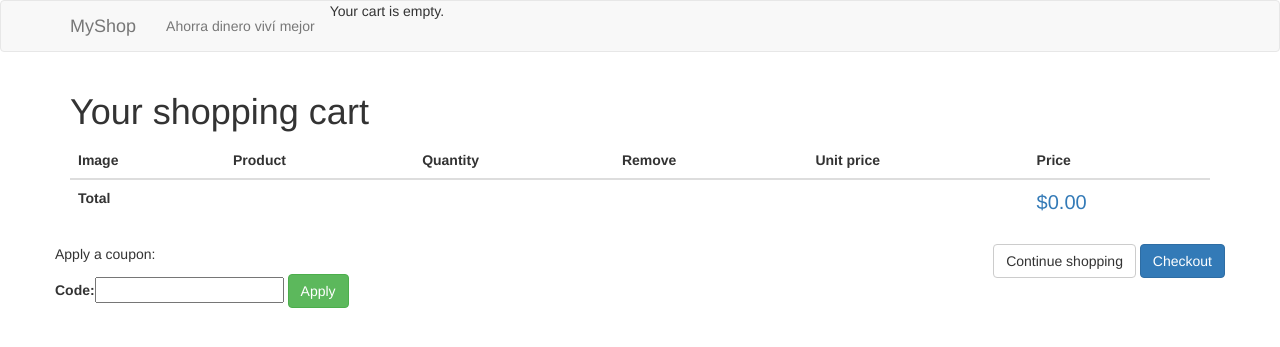
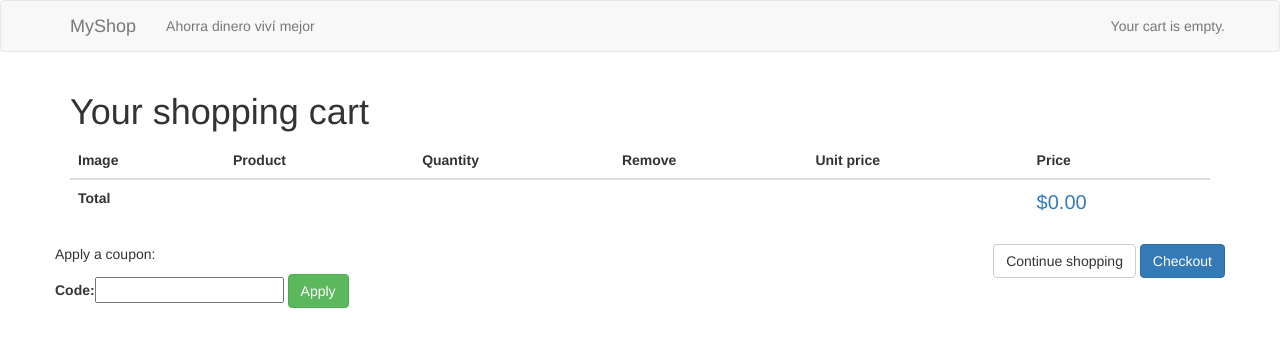
Before and after one commit to pabcha/django-online-shop, a Django app: page /cart/ in a window 1280 px wide. Shown: the top 347 px of the page. Run offline with Django 3.2, Linux system fonts and the light colour scheme; parts of the project's set-up code (start-up, migrations or seed data) failed here and were passed over; some libraries are stand-ins or nearby versions.

Commit message:
Fix position my shop is empty

```diff
--- a/shop/templates/shop/base.html
+++ b/shop/templates/shop/base.html
@@ -26,7 +26,7 @@
             </a>
           </p>
           {% else %}
-            Your cart is empty.
+            <p class="navbar-text navbar-right">Your cart is empty.</p>
           {% endif %}
         {% endwith %}
       </div>
```
